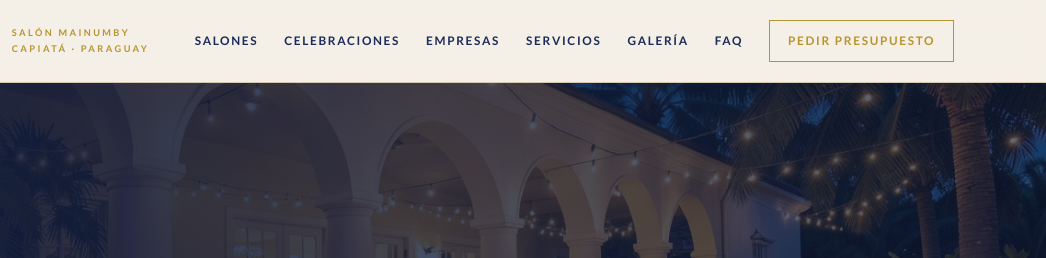
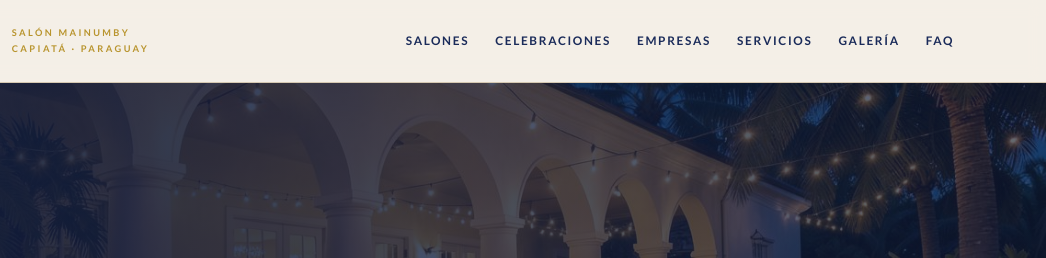
Before and after one commit to nspeich/belvie-site, a plain HTML site: page contacto.html in a window 1280 px wide. Shown: the top 258 px of the page, 234-1280 px from the left. Drawn offline with nearby package versions, Linux system fonts and the light colour scheme; a web font is replaced by a local one.

Commit message:
plus de bouton presupesto dans les header

```diff
--- a/contacto.html
+++ b/contacto.html
@@ -26,7 +26,6 @@
         <a href="servicios.html">Servicios</a>
         <a href="galeria.html">Galería</a>
         <a href="faq.html">FAQ</a>
-        <a class="nav-cta" href="contacto.html">Pedir presupuesto</a>
       </nav>
     </div>
   </header>
```
Also changed, not shown: celebraciones.html (+1 -1 lines), el-salon.html (+0 -1 lines), empresas.html (+0 -1 lines), faq.html (+0 -1 lines), galeria.html (+0 -1 lines), servicios.html (+0 -1 lines), assets/fotos-originales/LIRE-MOI.txt (added).
